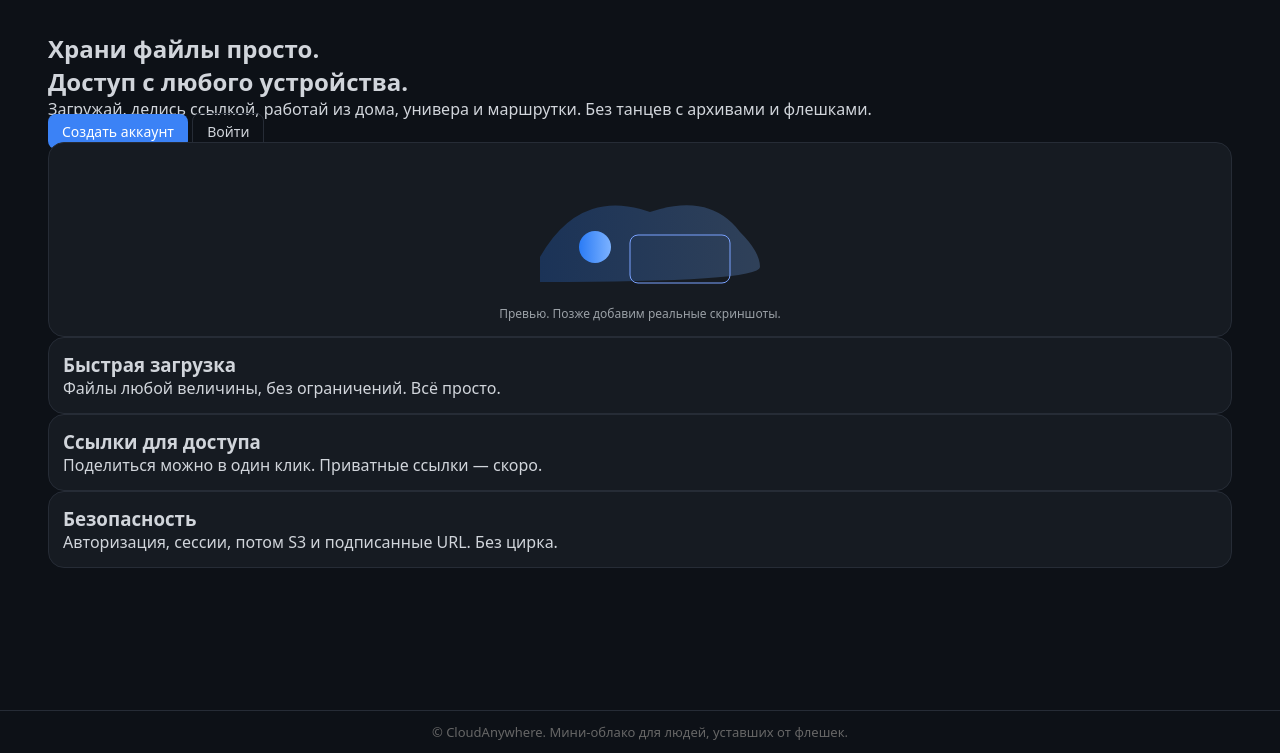
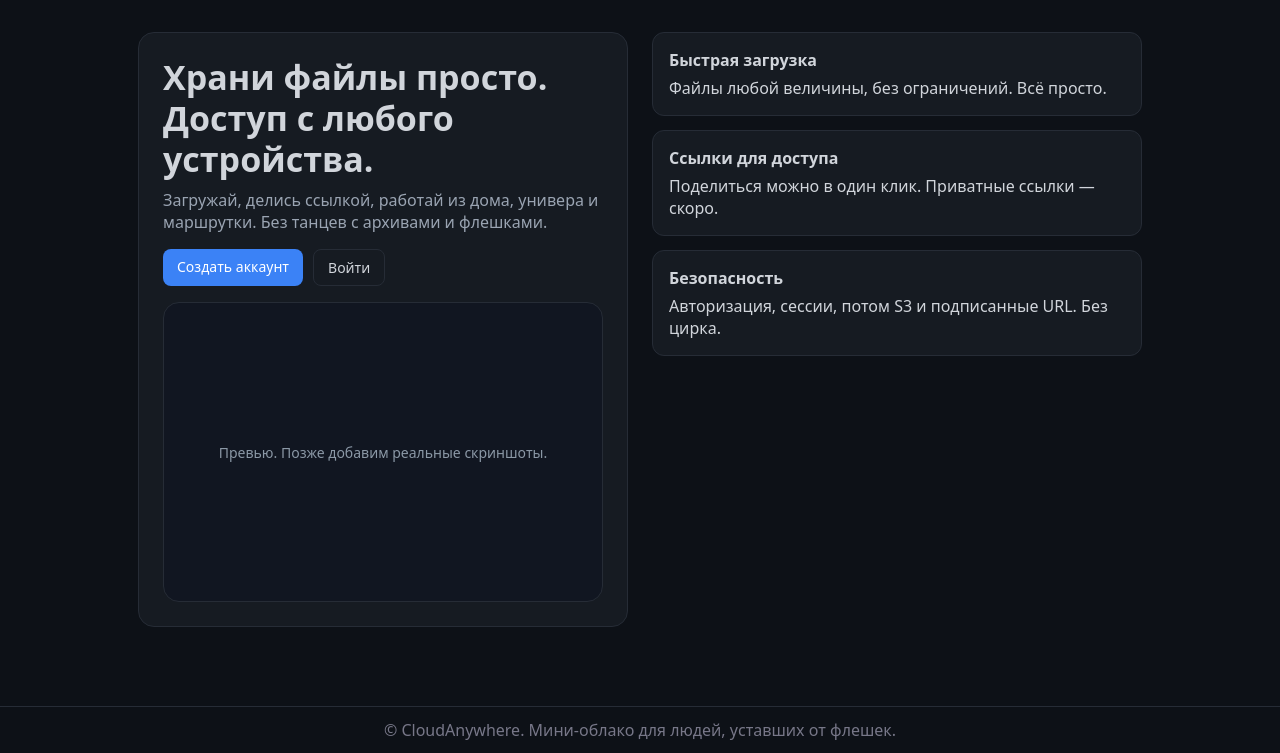
Before and after one commit to MrMooNeR/cloud, a Django app: page / in a window 1280 px wide. Shown: the part 47-800 px from the top of the page. Run offline with Django 5.2, Linux system fonts and the light colour scheme.

Commit message:
refactor(auth): align forms & fix CSS chaos

```diff
--- a/templates/base.html
+++ b/templates/base.html
@@ -5,189 +5,39 @@
   <meta name="viewport" content="width=device-width, initial-scale=1.0" />
   <title>{% block title %}CloudAnywhere{% endblock %}</title>
   <style>
-    :root {
-      --bg: #0d1117;
-      --card: #161b22;
-      --line: #262c36;
-      --acc: #3b82f6;
-      color-scheme: dark;
+    :root{
+      --bg:#0d1117; --card:#161b22; --line:#262c36; --acc:#3b82f6;
+      color-scheme:dark;
     }
-    * { box-sizing: border-box; margin: 0; padding: 0; }
-    body {
-      background: var(--bg);
-      color: #d1d5db;
-      font-family: system-ui, sans-serif;
-      display: flex;
-      flex-direction: column;
-      min-height: 100vh;
+    *{box-sizing:border-box;margin:0;padding:0}
+    body{
+      min-height:100vh; display:flex; flex-direction:column;
+      background:var(--bg); color:#d1d5db; font-family:system-ui,sans-serif;
     }
-    a { color: #9bb1ff; text-decoration: none; }
-    a:hover { color: #b5c6ff; }
-    header {
-      display: flex;
-      justify-content: space-between;
-      align-items: center;
-      padding: 12px 28px;
-      border-bottom: 1px solid var(--line);
-    }
-    .brand a { font-weight: 700; font-size: 16px; color: #fff; }
-    .btn {
-      background: transparent;
-      border: 1px solid var(--line);
-      color: #d1d5db;
-      padding: 8px 14px;
-      border-radius: 8px;
-      cursor: pointer;
-      font-size: 14px;
-    }
-    .btn.primary { background: var(--acc); border: none; color: #fff; }
-    .btn:hover { opacity: 0.85; }
+    a{color:#9bb1ff; text-decoration:none} a:hover{color:#b5c6ff}
+    .btn{background:transparent;border:1px solid var(--line);color:#d1d5db;padding:8px 14px;border-radius:8px;cursor:pointer;font-size:14px}
+    .btn.primary{background:var(--acc);border:none;color:#fff}.btn:hover{opacity:.9}
 
-    main {
-      flex: 1 0 auto;
-      display: flex;
-      flex-direction: column;
-      align-items: stretch;
-      width: 100%;
-      height: 100%;
-    }
+    header{display:flex;justify-content:space-between;align-items:center;padding:12px 28px;border-bottom:1px solid var(--line)}
+    .brand a{font-weight:700;color:#fff}
 
-    footer {
-      border-top: 1px solid var(--line);
-      text-align: center;
-      padding: 12px;
-      color: #666;
-      font-size: 13px;
-    }
+    /* Контейнер страницы:
+       по умолчанию узкий (лендинг),
+       страница может попросить .wide */
+    main.wrap{flex:1 0 auto; width:100%; max-width:1040px; margin:0 auto; padding:32px 18px}
+    main.wrap.wide{max-width:1320px}
+    @media (min-width:1600px){ main.wrap.wide{max-width:1440px} }
 
+    footer{border-top:1px solid var(--line); text-align:center; padding:12px; color:#778}
+    .card{background:var(--card);border:1px solid var(--line);border-radius:16px;padding:14px}
+    .muted{color:#98a2b3}
     /* user menu */
-    .userbox { position: relative; display: inline-block; }
-    .avatar {
-      width: 36px; height: 36px;
-      border-radius: 50%;
-      background: var(--card);
-      border: 1px solid var(--line);
-      color: #9bb1ff;
-      font-weight: 700;
-      cursor: pointer;
-    }
-    .dropdown {
-      position: absolute;
-      right: 0; top: 44px;
-      background: var(--card);
-      border: 1px solid var(--line);
-      border-radius: 12px;
-      min-width: 200px;
-      padding: 6px;
-      display: none;
-      z-index: 50;
-    }
-    .dropdown.open { display: block; }
-    .dropdown-item {
-      display: block;
-      padding: 10px 12px;
-      border-radius: 8px;
-      color: #ddd;
-    }
-    .dropdown-item:hover { background: #1b2230; }
-    .dropdown-sep { height: 1px; background: var(--line); margin: 6px 0; }
-
-    /* layout */
-    .wrap {
-      flex: 1;
-      width: 100%;
-      padding: 32px 48px;
-    }
-
-    /* files dashboard */
-    .files-layout {
-      display: grid;
-      grid-template-columns: 280px 1fr;
-      gap: 20px;
-      width: 100%;
-      height: 100%;
-    }
-    .sidebar { display: flex; flex-direction: column; gap: 16px; }
-    .usage {
-      background: var(--card);
-      border: 1px solid var(--line);
-      border-radius: 16px;
-      padding: 16px;
-      display: grid;
-      gap: 10px;
-    }
-    .usage-top {
-      display: flex;
-      justify-content: space-between;
-      align-items: center;
-    }
-    .bar {
-      height: 10px;
-      background: #121722;
-      border: 1px solid var(--line);
-      border-radius: 999px;
-      overflow: hidden;
-    }
-    .bar-fill {
-      height: 100%;
-      background: var(--acc);
-      transition: width .2s;
-    }
-    .plan.good { color: #7ddc86; font-size: 13px; }
-    .plan.bad { color: #f4a261; font-size: 13px; }
-
-    .menu { display: flex; flex-direction: column; gap: 4px; }
-    .menu-item {
-      padding: 10px 12px;
-      border-radius: 10px;
-      color: #ddd;
-    }
-    .menu-item:hover { background: #141a24; }
-    .menu-item.active {
-      background: #151a23;
-      border: 1px solid var(--line);
-    }
-
-    .board {
-      display: flex;
-      flex-direction: column;
-      gap: 16px;
-      width: 100%;
-    }
-    .board-top {
-      display: flex;
-      justify-content: space-between;
-      align-items: center;
-    }
-    .grid {
-      display: grid;
-      grid-template-columns: repeat(auto-fill, minmax(180px, 1fr));
-      gap: 14px;
-    }
-    .tile {
-      display: block;
-      background: var(--card);
-      border: 1px solid var(--line);
-      border-radius: 14px;
-      padding: 12px;
-    }
-    .tile-thumb{position:relative;height:140px;border:1px solid var(--line);border-radius:10px;overflow:hidden;display:grid;place-items:center;background:#0f141d}
-    .tile-thumb img{width:100%;height:100%;object-fit:cover;display:block}
-    .tile-thumb video{width:100%;height:100%;object-fit:cover;border:0;outline:0}
-    .tile-thumb .badge{
-      font-weight:700;color:#8ab4f8;border:1px dashed var(--line);
-      padding:6px 10px;border-radius:8px;background:#0f141d
-    }
-    .tile-name {
-      margin-top: 10px;
-      white-space: nowrap;
-      overflow: hidden;
-      text-overflow: ellipsis;
-    }
-    .tile-meta { font-size: 12px; color: #999; }
-
-    .card{background:var(--card);border:1px solid var(--line);border-radius:16px;padding:14px}
-
+    .userbox{position:relative;display:inline-block}
+    .avatar{width:36px;height:36px;border-radius:50%;background:var(--card);border:1px solid var(--line);color:#9bb1ff;font-weight:700;cursor:pointer}
+    .dropdown{position:absolute;right:0;top:44px;background:var(--card);border:1px solid var(--line);border-radius:12px;min-width:200px;padding:6px;display:none;z-index:50}
+    .dropdown.open{display:block}
+    .dropdown-item{display:block;padding:10px 12px;border-radius:8px;color:#ddd}
+    .dropdown-item:hover{background:#1b2230}.dropdown-sep{height:1px;background:var(--line);margin:6px 0}
   </style>
 </head>
 <body>
@@ -201,8 +51,7 @@
             <div class="dropdown-item muted">{{ user.email }}</div>
             <a class="dropdown-item" href="{% url 'files' %}">Мои файлы</a>
             <div class="dropdown-sep"></div>
-            <form method="post" action="{% url 'account_logout' %}">
-              {% csrf_token %}
+            <form method="post" action="{% url 'account_logout' %}">{% csrf_token %}
               <button class="dropdown-item" type="submit">Выйти</button>
             </form>
           </div>
@@ -214,32 +63,30 @@
     </nav>
   </header>
 
-  <main class="wrap">
-    {% block content %}{% endblock %}
-  </main>
-
+  <main class="wrap {% block main_mod %}{% endblock %}">
     {% if messages %}
-    <div style="margin:0 0 12px 0;display:grid;gap:8px">
+  <div style="margin:0 0 12px;display:grid;gap:8px">
     {% for m in messages %}
-        <div class="card" style="border-color: {% if m.tags == 'success' %}#234d2a{% else %}#503131{% endif %}; background: {% if m.tags == 'success' %}#122016{% else %}#241617{% endif %}; color:#ddd">
+      <div class="card"
+           style="border-color:{% if m.tags == 'success' %}#234d2a{% else %}#503131{% endif %};
+                  background:{% if m.tags == 'success' %}#122016{% else %}#241617{% endif %}">
         {{ m }}
       </div>
     {% endfor %}
   </div>
 {% endif %}
 
+    {% block content %}{% endblock %}
+  </main>
 
-  <footer>
-    © CloudAnywhere. Мини-облако для людей, уставших от флешек.
-  </footer>
+  <footer>© CloudAnywhere. Мини-облако для людей, уставших от флешек.</footer>
 
   <script>
-    document.addEventListener('click', e => {
-      const b = document.getElementById('avatarBtn'),
-            m = document.getElementById('userMenu');
-      if (!b || !m) return;
-      if (e.target === b) { m.classList.toggle('open'); return; }
-      if (!m.contains(e.target)) m.classList.remove('open');
+    document.addEventListener('click', e=>{
+      const b=document.getElementById('avatarBtn'), m=document.getElementById('userMenu');
+      if(!b||!m) return;
+      if(e.target===b){ m.classList.toggle('open'); return; }
+      if(!m.contains(e.target)) m.classList.remove('open');
     });
   </script>
 </body>
--- a/templates/home.html
+++ b/templates/home.html
@@ -1,49 +1,112 @@
 {% extends "base.html" %}
-{% block title %}Ваши файлы всегда под рукой{% endblock %}
+{% block title %}CloudAnywhere — мини-облако{% endblock %}
+
 {% block content %}
-  <section class="hero">
-    <div>
-      <h1>Храни файлы просто.<br/>Доступ с любого устройства.</h1>
-      <p>Загружай, делись ссылкой, работай из дома, универа и маршрутки. Без танцев с архивами и флешками.</p>
 
-      {% if not user.is_authenticated %}
-        <p><a class="btn primary" href="{% url 'account_signup' %}">Создать аккаунт</a>
-           <a class="btn" href="{% url 'account_login' %}">Войти</a></p>
-      {% endif %}
+<style>
+  .home-wrap {
+    max-width: 1100px;
+    margin: 0 auto;
+    display: grid;
+    grid-template-columns: 1fr 1fr;
+    gap: 24px;
+    align-items: start;
+  }
+
+  .hero {
+    background: var(--card);
+    border: 1px solid var(--line);
+    border-radius: 16px;
+    padding: 24px;
+    display: flex;
+    flex-direction: column;
+    justify-content: center;
+    min-height: 360px;
+  }
+
+  .hero h1 {
+    font-size: 34px;
+    line-height: 1.2;
+    margin-bottom: 10px;
+  }
+
+  .hero p.lead {
+    color: #9aa4b2;
+    margin-bottom: 16px;
+  }
+
+  .cta {
+    display: flex;
+    gap: 10px;
+    margin-bottom: 16px;
+  }
+
+  .preview {
+    height: 300px;
+    border: 1px solid var(--line);
+    border-radius: 16px;
+    background: #111621;
+    display: grid;
+    place-items: center;
+    color: #8b98a6;
+    font-size: 14px;
+  }
+
+  .grid3 {
+    display: flex;
+    flex-direction: column;
+    gap: 14px;
+  }
+
+  .feature {
+    background: var(--card);
+    border: 1px solid var(--line);
+    border-radius: 12px;
+    padding: 16px;
+  }
+
+  .feature h3 {
+    font-size: 16px;
+    margin-bottom: 6px;
+  }
+
+  @media (max-width: 900px) {
+    .home-wrap {
+      grid-template-columns: 1fr;
+    }
+    .hero {
+      order: 2;
+    }
+  }
+</style>
+
+<div class="home-wrap">
+  <div class="hero">
+    <h1>Храни файлы просто.<br>Доступ с любого устройства.</h1>
+    <p class="lead">
+      Загружай, делись ссылкой, работай из дома, универа и маршрутки. Без танцев с архивами и флешками.
+    </p>
+    <div class="cta">
+      <a class="btn primary" href="{% url 'account_signup' %}">Создать аккаунт</a>
+      <a class="btn" href="{% url 'account_login' %}">Войти</a>
     </div>
-  </section>
+    <div class="preview">Превью. Позже добавим реальные скриншоты.</div>
+  </div>
 
-  <section class="showcase">
-    <div class="card preview-card" aria-label="Превью интерфейса">
-      <div style="height:100%;display:grid;place-items:center;color:#8ab4f8">
-        <svg width="280" height="140" viewBox="0 0 280 140">
-          <defs><linearGradient id="g2" x1="0" x2="1">
-            <stop offset="0" stop-color="#2a7bf6"/><stop offset="1" stop-color="#7cb2ff"/>
-          </linearGradient></defs>
-          <path d="M40 100 Q80 30 150 55 Q210 35 240 75 Q260 95 260 110 Q260 125 40 125 Z"
-                fill="url(#g2)" opacity=".25"/>
-          <circle cx="95" cy="90" r="16" fill="url(#g2)">
-            <animate attributeName="cy" values="88;94;88" dur="2.2s" repeatCount="indefinite"/>
-          </circle>
-          <rect x="130" y="78" rx="8" ry="8" width="100" height="48" fill="none" stroke="#7aa2ff"/>
-        </svg>
-        <div style="color:#9aa0a6;font-size:12px;margin-top:8px">Превью. Позже добавим реальные скриншоты.</div>
-      </div>
+  <div class="grid3">
+    <div class="feature">
+      <h3>Быстрая загрузка</h3>
+      <p>Файлы любой величины, без ограничений. Всё просто.</p>
     </div>
+    <div class="feature">
+      <h3>Ссылки для доступа</h3>
+      <p>Поделиться можно в один клик. Приватные ссылки — скоро.</p>
+    </div>
+    <div class="feature">
+      <h3>Безопасность</h3>
+      <p>Авторизация, сессии, потом S3 и подписанные URL. Без цирка.</p>
+    </div>
+  </div>
+</div>
 
-    <div class="stack">
-      <div class="card">
-        <h3>Быстрая загрузка</h3>
-        <p class="muted">Файлы любой величины, без ограничений. Всё просто.</p>
-      </div>
-      <div class="card">
-        <h3>Ссылки для доступа</h3>
-        <p class="muted">Поделиться можно в один клик. Приватные ссылки — скоро.</p>
-      </div>
-      <div class="card">
-        <h3>Безопасность</h3>
-        <p class="muted">Авторизация, сессии, потом S3 и подписанные URL. Без цирка.</p>
-      </div>
-    </div>
-  </section>
 {% endblock %}
```
Also changed, not shown: templates/account/login.html (+38 -14 lines), templates/account/signup.html (+29 -10 lines), templates/files.html (+41 -51 lines). Lines whose indentation alone changed are shown as unchanged.
